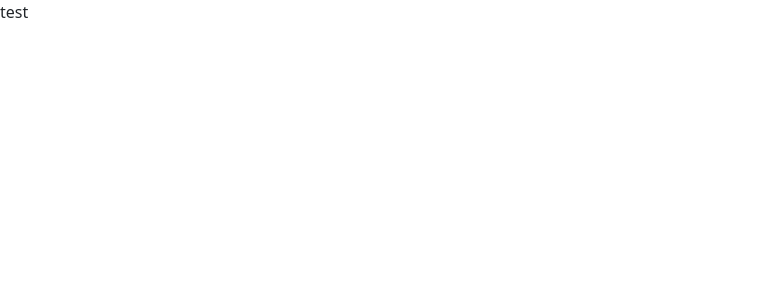
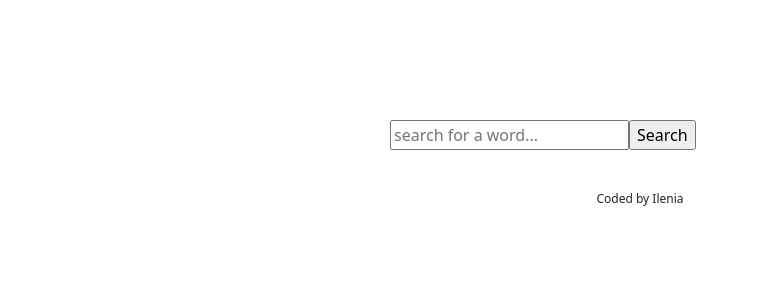
Before and after one commit to maritssam/dictionary-react-app, a React (Create React App) app: page / in a window 1280 px wide. Shown: the top 300 px of the page, without its empty margins (0-759 px from the left). Built offline with nearby package versions, Linux system fonts and the light colour scheme; the HTML template or start-up script is replaced by a standard one.

Commit message:
Added Search Component
-created the search component for the basic search form and query search event
-imported Search Component on Apps.js + added footer
-html file, cleaned up old links from create-react-app installation
-added styles to App.css

```diff
--- a/public/index.html
+++ b/public/index.html
@@ -2,16 +2,12 @@
 <html lang="en">
   <head>
     <meta charset="utf-8" />
-    <link rel="icon" href="%PUBLIC_URL%/favicon.ico" />
     <meta name="viewport" content="width=device-width, initial-scale=1" />
     <meta name="theme-color" content="#000000" />
     <meta
       name="description"
       content="Web site created using create-react-app"
     />
-    <link rel="apple-touch-icon" href="%PUBLIC_URL%/logo192.png" />
-
-    <link rel="manifest" href="%PUBLIC_URL%/manifest.json" />
 
     <title>Dictionary App</title>
   </head>
--- a/src/App.css
+++ b/src/App.css
@@ -0,0 +1,11 @@
+.App .container-box {
+    margin: 80px auto;
+    padding: 40px;
+    width: 580px;
+}
+
+.App footer{
+    font-size: 12px;
+    margin-top: 40px;
+    text-align: center;
+}
--- a/src/App.js
+++ b/src/App.js
@@ -1,11 +1,17 @@
 import React from "react";
-import './App.css';
-import 'bootstrap';
+import "./App.css";
+import Search from "./Search";
+import "bootstrap";
 
 function App() {
   return (
     <div className="App">
-     test
+      <div className="container container-box">
+        <Search />
+        <footer>
+          Coded by Ilenia
+        </footer>
+      </div>
     </div>
   );
 }
--- /dev/null
+++ b/src/Search.jsx
@@ -0,0 +1,26 @@
+import React, {useState} from "react";
+
+function Search (){
+    const [keyword, setKeyword] = useState(null);
+
+    function searchWord(event) {
+        event.preventDefault();
+        alert(`Searching for ${keyword}..`);
+    }
+
+    function captureKeyword(event){
+        console.log(event.target.value)
+        setKeyword(event.target.value);
+    }
+
+    return (
+        <div className="Search">
+            <form onSubmit={searchWord}>
+                <input type="search" placeholder="search for a word..." onChange={captureKeyword}/>
+                <input type="submit" value="Search"/>
+            </form>
+        </div>
+    )
+}
+
+export default Search;
```
